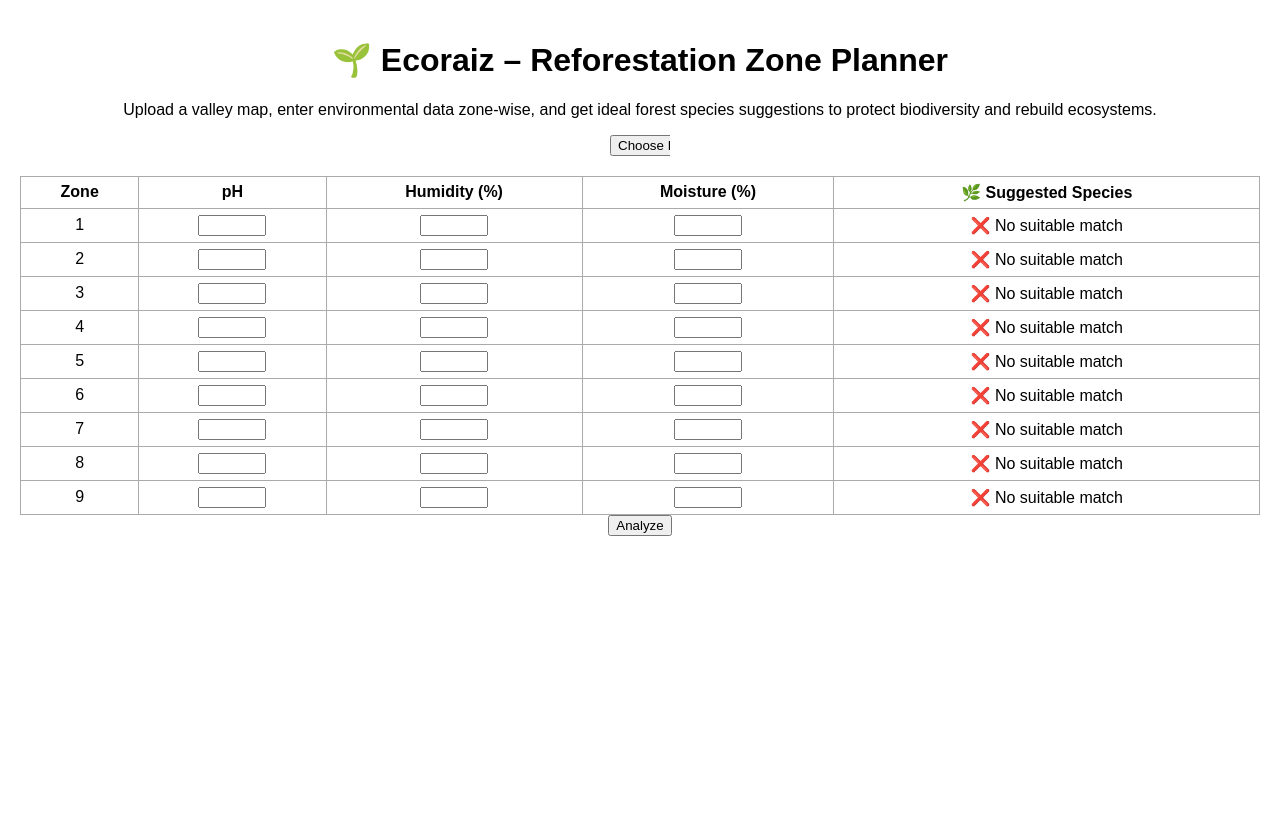
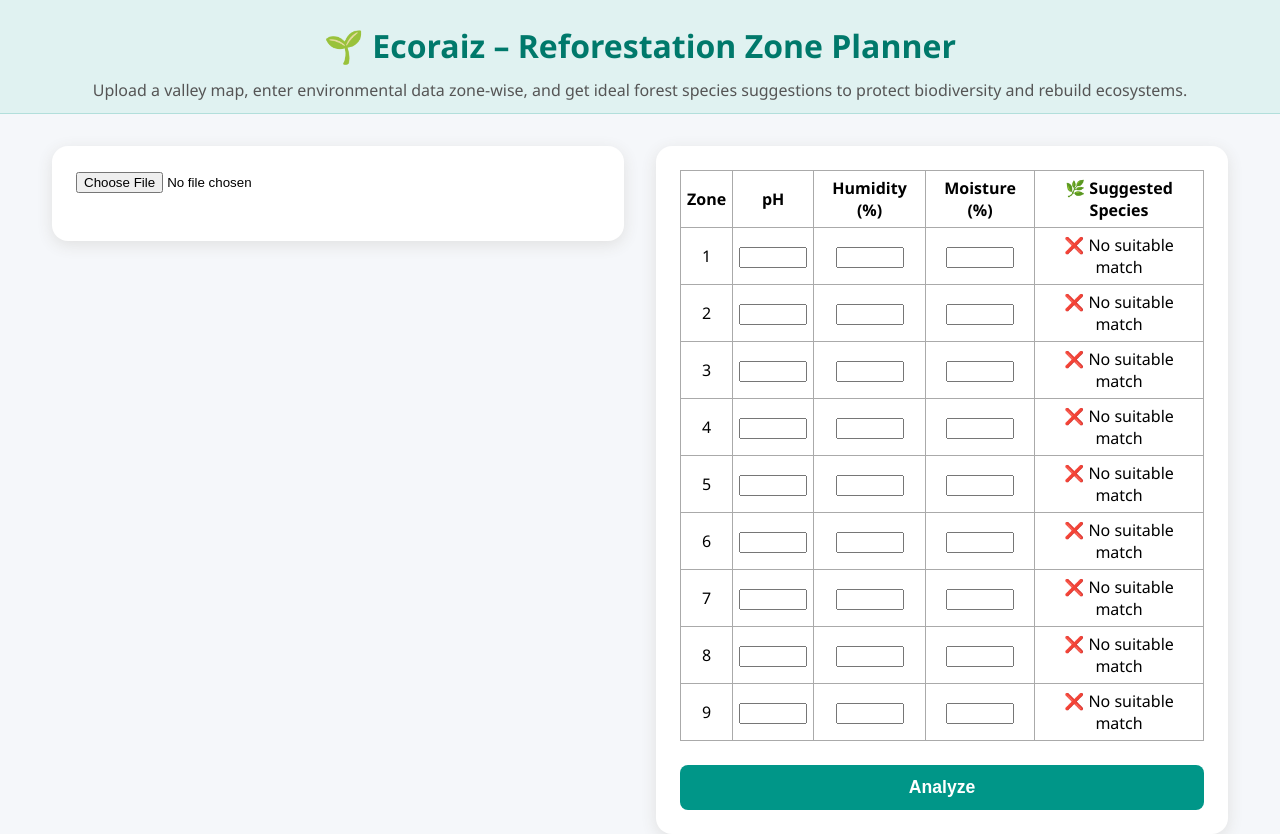
Before and after one commit to rjfeeney/ECORAIZ-The_Smart_Planting, a React (Create React App) app in the folder Frontend/: page / in a window 1280 px wide. Before the commit the page ends 800 px from the top, so only its background shows below. Built offline with nearby package versions, Linux system fonts and the light colour scheme.

Commit message:
+50 surya for improve dashboard,  pugal add by design logo

```diff
--- a/Frontend/src/App.css
+++ b/Frontend/src/App.css
@@ -25,3 +25,88 @@ th, td {
 input {
   width: 60px;
 }
+
+.app-container {
+  min-height: 100vh;
+  background: #f5f7fa;
+  padding: 0;
+  font-family: 'Segoe UI', Arial, sans-serif;
+}
+
+.main-header {
+  background: #e0f2f1;
+  padding: 24px 12px 12px 12px;
+  text-align: center;
+  border-bottom: 1px solid #b2dfdb;
+}
+
+.main-header h1 {
+  margin: 0 0 12px 0;
+  font-size: 2rem;
+  color: #00796b;
+}
+
+.main-header p {
+  margin: 0;
+  color: #555;
+  font-size: 1rem;
+}
+
+.main-content {
+  display: flex;
+  justify-content: center;
+  align-items: flex-start;
+  gap: 32px;
+  max-width: 1200px;
+  margin: 32px auto 0 auto;
+  padding: 0 12px;
+  box-sizing: border-box;
+}
+
+.left-panel, .right-panel {
+  background: #fff;
+  border-radius: 16px;
+  box-shadow: 0 4px 16px #e0e0e0;
+  padding: 24px;
+  min-width: 280px;
+  flex: 1;
+}
+
+.file-input {
+  margin-bottom: 24px;
+  width: 100%;
+}
+
+.analyze-btn {
+  margin-top: 24px;
+  width: 100%;
+  padding: 12px;
+  background: #009688;
+  color: #fff;
+  border: none;
+  border-radius: 8px;
+  font-size: 1.1rem;
+  font-weight: 600;
+  cursor: pointer;
+  transition: background 0.2s;
+}
+.analyze-btn:hover {
+  background: #00796b;
+}
+
+/* Responsive styles */
+@media (max-width: 900px) {
+  .main-content {
+    flex-direction: column;
+    gap: 16px;
+    padding: 0 4px;
+  }
+  .left-panel, .right-panel {
+    min-width: unset;
+    margin-bottom: 16px;
+    padding: 16px;
+  }
+  .main-header h1 {
+    font-size: 1.3rem;
+  }
+}
--- a/Frontend/src/App.js
+++ b/Frontend/src/App.js
@@ -224,18 +224,23 @@ function App() {
   };
 
   return (
-    <div className="app">
-    <h1>🌱 Ecoraiz – Reforestation Zone Planner</h1>
-    <p>Upload a valley map, enter environmental data zone-wise, and get ideal forest species suggestions to protect biodiversity and rebuild ecosystems.</p>
-
-      <input type="file" accept="image/*" onChange={handleImageUpload} />
-      <div className="layout">
-        {image && <ImageGrid image={image} ranks={ranks} />}
-        <DataTable zones={zones} onChange={handleChange} getSuggestion={getForestSuggestions}/>
-
-
+    <div className="app-container">
+      <header className="main-header">
+        <h1>🌱 Ecoraiz – Reforestation Zone Planner</h1>
+        <p>
+          Upload a valley map, enter environmental data zone-wise, and get ideal forest species suggestions to protect biodiversity and rebuild ecosystems.
+        </p>
+      </header>
+      <div className="main-content">
+        <div className="left-panel">
+          <input type="file" accept="image/*" onChange={handleImageUpload} className="file-input" />
+          {image && <ImageGrid image={image} ranks={ranks} />}
+        </div>
+        <div className="right-panel">
+          <DataTable zones={zones} onChange={handleChange} getSuggestion={getForestSuggestions} />
+          <button className="analyze-btn" onClick={analyze}>Analyze</button>
+        </div>
       </div>
-      <button onClick={analyze}>Analyze</button>
     </div>
   );
 }
```
Also changed, not shown: 1 other file (tests, documents, lock files or other folders).
